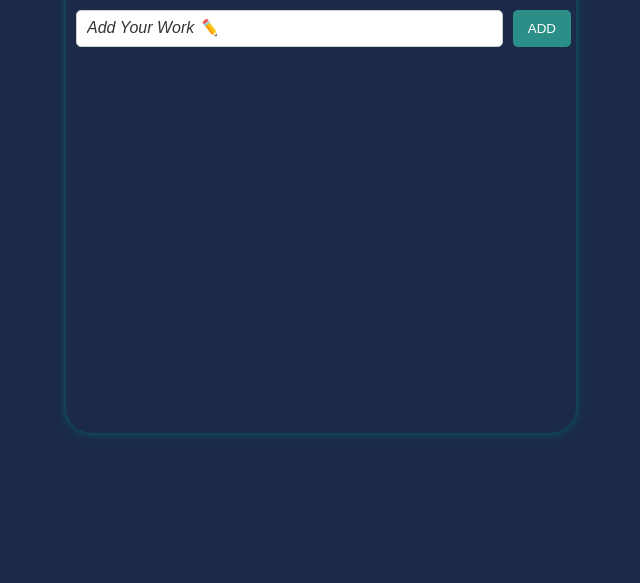
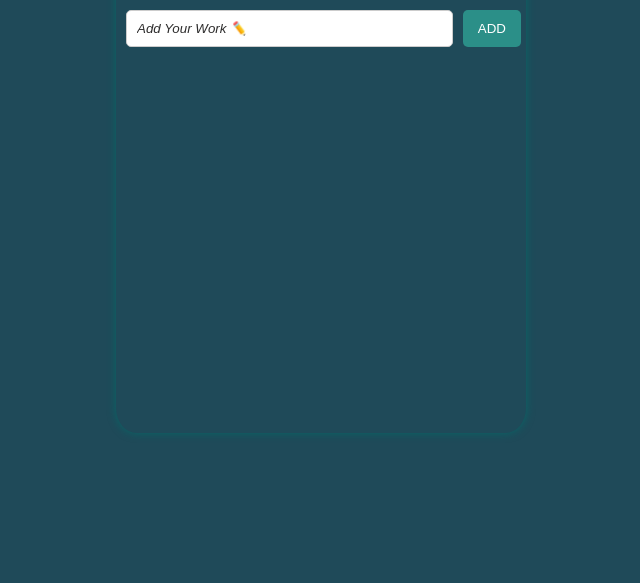
Before and after one commit to Anket98/TO-DO-LIST, a plain HTML site: page index.html in a window 1280 px wide. Shown: the part 217-800 px from the top of the page, without its empty margins (319-959 px from the left). Drawn offline with Linux system fonts and the light colour scheme.

Commit message:
somthing change

```diff
--- a/TD.css
+++ b/TD.css
@@ -16,7 +16,7 @@ button:focus{
 body{
     height: 100vh;
 
-    background-color: #1b2a49;
+    background-color: #1f4a59;
     display: flex;
     justify-content: center;
     align-items: center;
@@ -29,8 +29,9 @@ body{
     flex-direction: column;
     text-align: center;
     border-radius: 5%;
+    width: 90%;
+    max-width: 400px;
     height: 500px;
-    width: 500px;
     padding-left: 10px;
     box-shadow:0 0 8px rgb(7, 103, 103);
 }
@@ -50,10 +51,10 @@ h2{
 }
 
 input::placeholder{
-    color: #333;
-    font-size: 1rem;
+    color: #2e2d2d;
+
     font-style: italic;
-    font-family: 'Arial',sans-serif;
+
 }
 
 
@@ -87,7 +88,7 @@ input::placeholder{
 
 
 #tasklist li{
-    background: linear-gradient(90deg, #06495e, #066886);
+    background: linear-gradient(90deg, #046e9b, #057394);
     padding: 10px;
     margin-bottom: 10px;
     border-radius: 10px;
@@ -114,23 +115,3 @@ input::placeholder{
 ul{
     list-style: none;
 }
-
-
-/* li button{
-    background-color: rgb(200, 191, 72);
-    padding: 5px;
-    border-radius: 10px;
-}
-
-button{
-    padding: 6px 8px;
-}
-
-ul{
-    list-style: none;
-}
-
-#tasklist{
-    padding: 0px;
-    margin: 0px;
-} */
--- a/index.html
+++ b/index.html
@@ -3,6 +3,7 @@
 <html lang="en">
 <head>
     <meta charset="UTF-8">
+    <meta name="viewport" content="width=device-width, initial-scale=1.0">
     <meta name="viewport" content="width=device-width, initial-scale=1.0">
     <title>Document</title>
     <link rel="stylesheet" href="TD.css">
```
